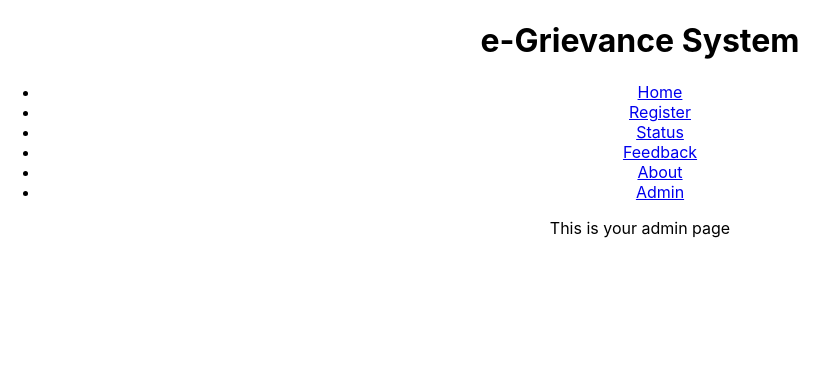
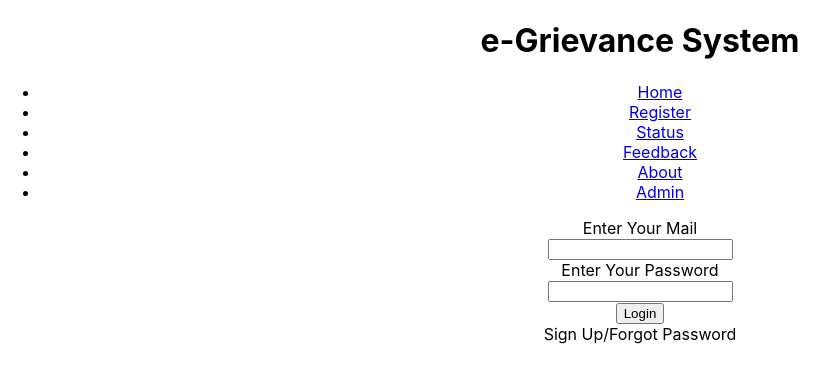
Before and after one commit to ShivamKumaar01/grievancedesk, a React (Create React App) app: page /admin in a window 1280 px wide. Shown: the top 382 px of the page, without its empty margins (0-838 px from the left). Built offline with nearby package versions, Linux system fonts and the light colour scheme.

Commit message:
Login is added

```diff
--- a/src/components/Admin.js
+++ b/src/components/Admin.js
@@ -2,7 +2,18 @@ import React from 'react'
 
 const Admin = () => {
   return (
-    <div>This is your admin page</div>
+    <div>
+        <form>
+            <label>Enter Your Mail</label><br></br>
+            <input type="text" name="username" /><br></br>
+            <label>Enter Your Password</label><br></br>
+            <input type="password" name="password" /><br></br>
+
+        </form>
+        <button>Login</button>
+
+        <div>Sign Up/Forgot Password</div>
+    </div>
   )
 }
 
--- a/src/components/Register.js
+++ b/src/components/Register.js
@@ -12,13 +12,14 @@ const Register = () => {
         setFormData(prevFormData=>{
           return{
             ...prevFormData,
-            [Name]:Name.value,
-            [Mobile]:Mobile.value,
-            [Email]:Email.value,
-            [Department]:Department.value,
-            [Year]:Year.value,
-            [GrievanceCategory]:GrievanceCategory.value,
-            [GrievanceDescription]:GrievanceDescription.value
+            // [Name]:Name.value,
+            // [Mobile]:Mobile.value,
+            // [Email]:Email.value,
+            // [Department]:Department.value,
+            // [Year]:Year.value,
+            // [GrievanceCategory]:GrievanceCategory.value,
+            // [GrievanceDescription]:GrievanceDescription.value
+            [event.target.name]:event.target.value
 
           }
         });
```
Also changed, not shown: src/components/Login.js (added, +9 -0 lines).
